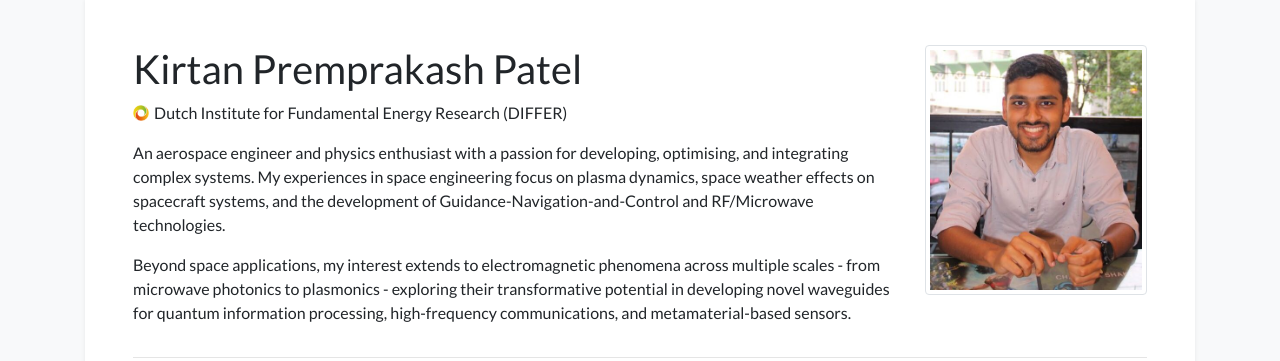
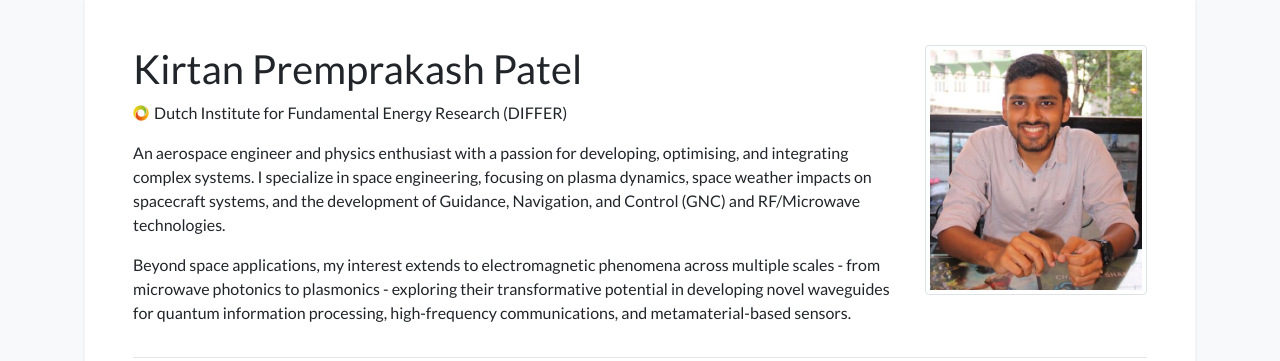
Before and after one commit to kirtan2605/kirtan2605.github.io, a Jekyll site: the page built from index.html, in a window 1280 px wide and 1326 px high. Shown: the part 83-444 px from the top of the window. Built offline with Jekyll 4.4.1, drawn with Linux system fonts in a browser that asks for light colours; nearby versions of some CDN libraries; a style sheet for code colours, icons or effects is not loaded.

Commit message:
Update profile.yml

```diff
--- a/_data/profile.yml
+++ b/_data/profile.yml
@@ -23,8 +23,8 @@ short_bio_text_justify: false
 short_bio: >-
   <p>
     An aerospace engineer and physics enthusiast with a passion for developing, optimising, and integrating complex systems.
-    My experiences in space engineering focus on plasma dynamics, space weather effects on spacecraft systems, and the development of
-    Guidance-Navigation-and-Control and RF/Microwave technologies.
+    I specialize in space engineering, focusing on plasma dynamics, space weather impacts on spacecraft systems, and the
+    development of Guidance, Navigation, and Control (GNC) and RF/Microwave technologies.
   </p>
   <p>
     Beyond space applications, my interest extends to electromagnetic phenomena across multiple scales - from microwave photonics to
```
